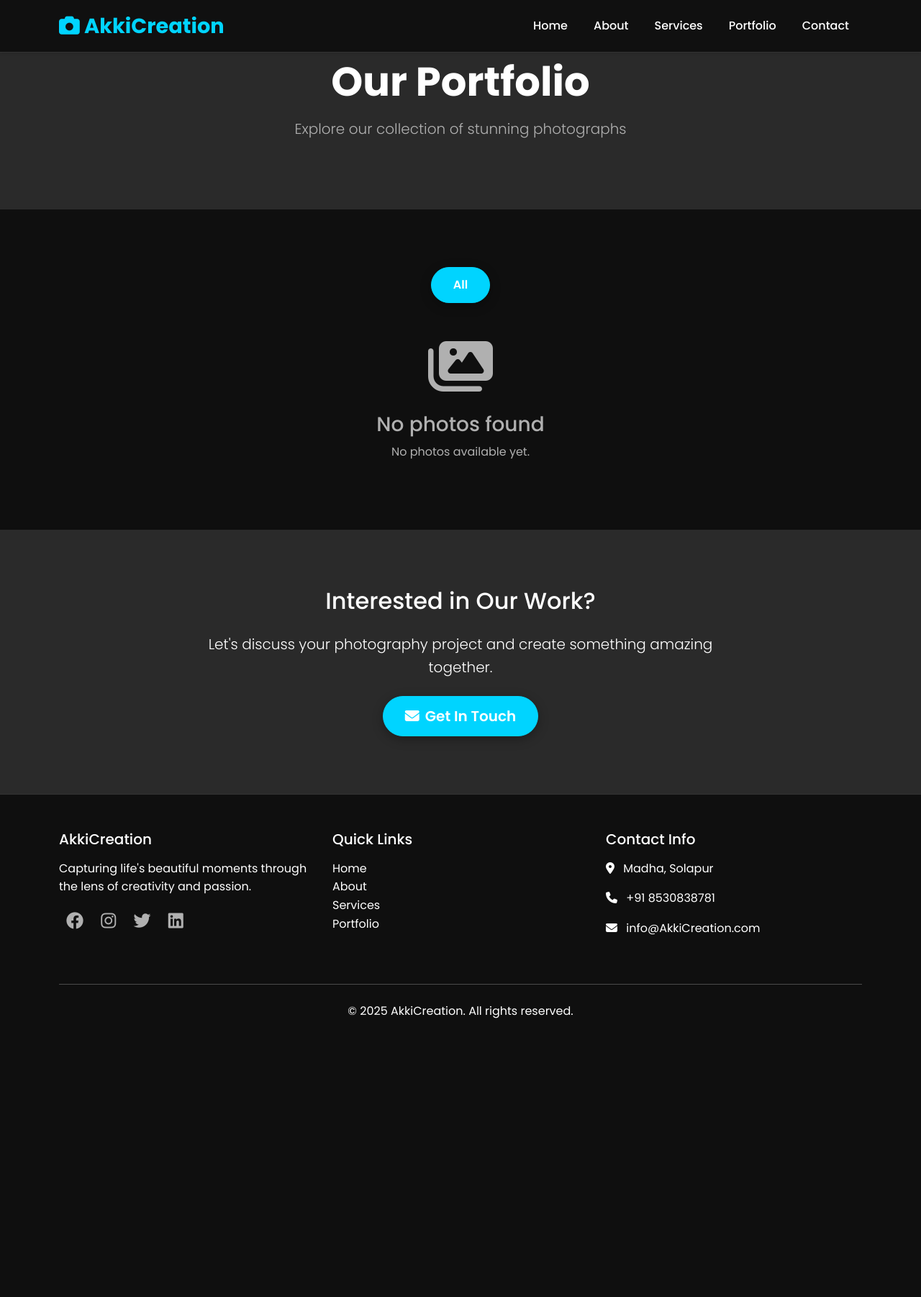
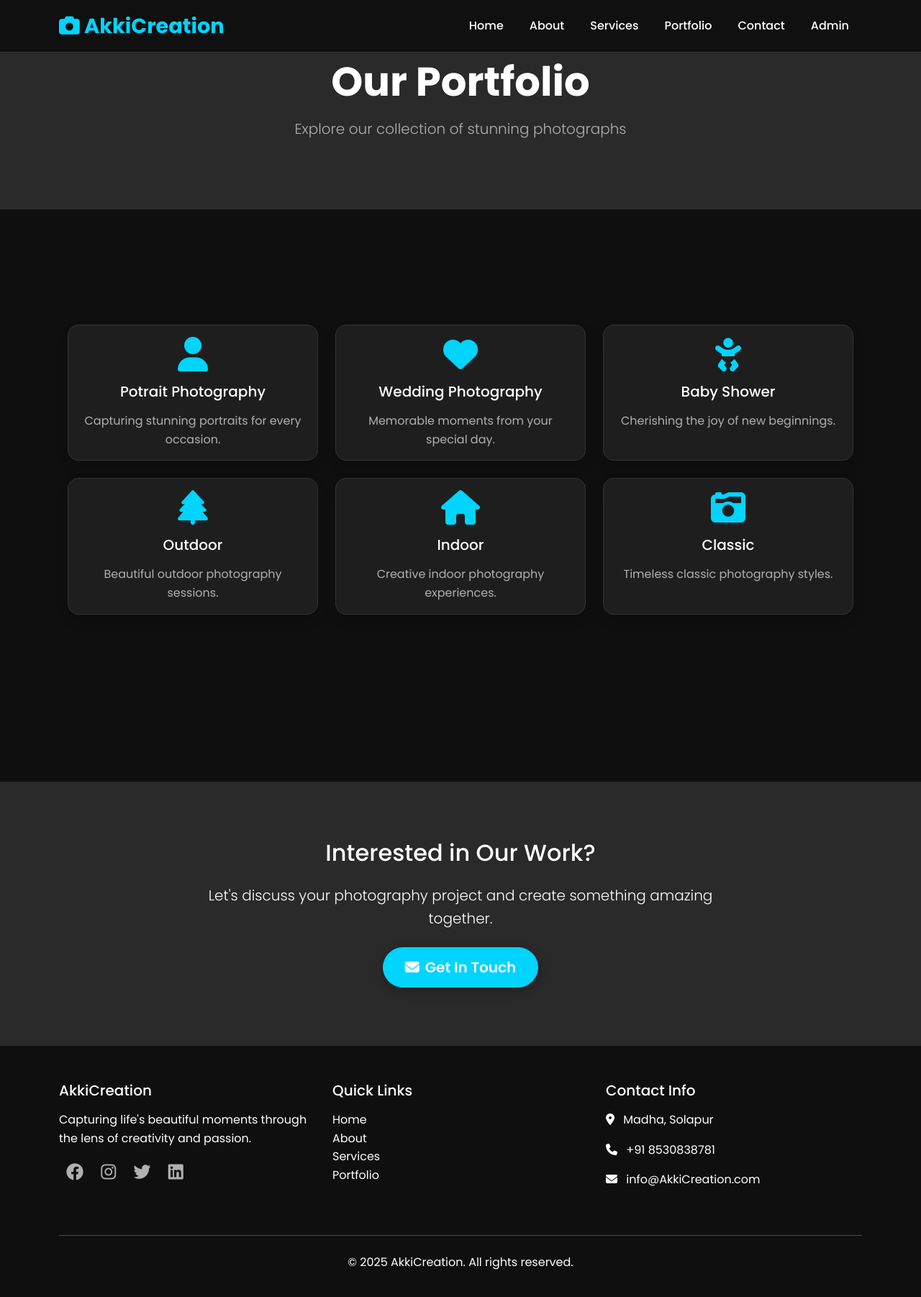
Before and after one commit to Vishal-Ubale2121/Akki, a Django app: page /portfolio/portfolio/ in a window 1280 px wide. Shown: the whole page at 72% size. Before the commit the page ends 1415 px from the top, so only its background shows below. Run offline with Django 5.2, Linux system fonts and the light colour scheme; data that the repository does not hold is empty.

Commit message:
added css

```diff
--- a/portfolio/templates/portfolio/base.html
+++ b/portfolio/templates/portfolio/base.html
@@ -1099,6 +1099,14 @@
                     <li class="nav-item">
                         <a class="nav-link" href="{% url 'portfolio:contact' %}">Contact</a>
                     </li>
+                    <li class="nav-item">
+                        <a class="nav-link" href="{% url 'portfolio:admin' %}">Admin</a>
+                    </li>
+                    {% if request.user.is_authenticated %}
+                        <li class="nav-item">
+                            <a class="nav-link text-danger" href="{% url 'portfolio:admin_logout' %}">Logout</a>
+                        </li>
+                    {% endif %}
                 </ul>
             </div>
         </div>
--- a/portfolio/templates/portfolio/portfolio.html
+++ b/portfolio/templates/portfolio/portfolio.html
@@ -21,82 +21,76 @@
         <div class="row">
             <div class="col-12">
                 <div class="text-center mb-5">
-                    <div class="btn-group" role="group">
-                        <a href="{% url 'portfolio:portfolio' %}"
-                           class="btn {% if not selected_category %}btn-primary{% else %}btn-outline-primary{% endif %}">
-                            All
-                        </a>
-                        {% for category in categories %}
-                        <a href="?category={{ category.id }}"
-                           class="btn {% if selected_category.id == category.id %}btn-primary{% else %}btn-outline-primary{% endif %}">
-                            {{ category.name }}
-                        </a>
-                        {% endfor %}
-                    </div>
+                   <!-- Portfolio Cards Section -->
+                    <section class="section-padding">
+                        <div class="container">
+                            <div class="row justify-content-center align-items-stretch">
+                                <!-- Potrait Photography Card -->
+                                <div class="col-md-4 mb-4 d-flex">
+                                    <div class="card shadow text-center h-100 w-100">
+                                        <div class="card-body">
+                                            <i class="fas fa-user fa-3x mb-3 text-primary"></i>
+                                            <h5 class="card-title mb-3">Potrait Photography</h5>
+                                            <p class="card-text">Capturing stunning portraits for every occasion.</p>
+                                        </div>
+                                    </div>
+                                </div>
+                                <!-- Wedding Photography Card -->
+                                <div class="col-md-4 mb-4 d-flex">
+                                    <div class="card shadow text-center h-100 w-100">
+                                        <div class="card-body">
+                                            <i class="fas fa-heart fa-3x mb-3 text-primary"></i>
+                                            <h5 class="card-title mb-3">Wedding Photography</h5>
+                                            <p class="card-text">Memorable moments from your special day.</p>
+                                        </div>
+                                    </div>
+                                </div>
+                                <!-- Baby Shower Card -->
+                                <div class="col-md-4 mb-4 d-flex">
+                                    <div class="card shadow text-center h-100 w-100">
+                                        <div class="card-body">
+                                            <i class="fas fa-baby fa-3x mb-3 text-primary"></i>
+                                            <h5 class="card-title mb-3">Baby Shower</h5>
+                                            <p class="card-text">Cherishing the joy of new beginnings.</p>
+                                        </div>
+                                    </div>
+                                </div>
+                                <!-- Outdoor Card -->
+                                <div class="col-md-4 mb-4 d-flex">
+                                    <div class="card shadow text-center h-100 w-100">
+                                        <div class="card-body">
+                                            <i class="fas fa-tree fa-3x mb-3 text-primary"></i>
+                                            <h5 class="card-title mb-3">Outdoor</h5>
+                                            <p class="card-text">Beautiful outdoor photography sessions.</p>
+                                        </div>
+                                    </div>
+                                </div>
+                                <!-- Indoor Card -->
+                                <div class="col-md-4 mb-4 d-flex">
+                                   <div class="card shadow text-center h-100 w-100">
+                                        <div class="card-body">
+                                            <i class="fas fa-home fa-3x mb-3 text-primary"></i>
+                                            <h5 class="card-title mb-3">Indoor</h5>
+                                            <p class="card-text">Creative indoor photography experiences.</p>
+                                        </div>
+                                    </div>
+                                </div>
+                                <!-- Classic Card -->
+                                <div class="col-md-4 mb-4 d-flex">
+                                    <div class="card shadow text-center h-100 w-100">
+                                        <div class="card-body">
+                                            <i class="fas fa-camera-retro fa-3x mb-3 text-primary"></i>
+                                            <h5 class="card-title mb-3">Classic</h5>
+                                            <p class="card-text">Timeless classic photography styles.</p>
+                                        </div>
+                                    </div>
+                                </div>
+                            </div>
+                        </div>
+                    </section>
                 </div>
             </div>
         </div>
-
-        <!-- Photo Grid -->
-        {% if page_obj %}
-        <div class="photo-grid">
-            {% for photo in page_obj %}
-            <div class="photo-item">
-                <img src="{{ photo.image.url }}" alt="{{ photo.title }}">
-                <div class="photo-overlay">
-                    <h5>{{ photo.title }}</h5>
-                    <p class="mb-2">{{ photo.description|truncatewords:15 }}</p>
-                    {% if photo.location %}
-                    <p class="mb-2"><i class="fas fa-map-marker-alt me-1"></i>{{ photo.location }}</p>
-                    {% endif %}
-                    <a href="{% url 'portfolio:photo_detail' photo.id %}" class="btn btn-sm btn-primary">View Details</a>
-                </div>
-            </div>
-            {% endfor %}
-        </div>
-
-        <!-- Pagination -->
-        {% if page_obj.has_other_pages %}
-        <nav aria-label="Portfolio pagination" class="mt-5">
-            <ul class="pagination justify-content-center">
-                {% if page_obj.has_previous %}
-                <li class="page-item">
-                    <a class="page-link" href="?page={{ page_obj.previous_page_number }}{% if selected_category %}&category={{ selected_category.id }}{% endif %}">
-                        <i class="fas fa-chevron-left"></i> Previous
-                    </a>
-                </li>
-                {% endif %}
-
-                {% for num in page_obj.paginator.page_range %}
-                    {% if page_obj.number == num %}
-                    <li class="page-item active">
-                        <span class="page-link">{{ num }}</span>
-                    </li>
-                    {% elif num > page_obj.number|add:'-3' and num < page_obj.number|add:'3' %}
-                    <li class="page-item">
-                        <a class="page-link" href="?page={{ num }}{% if selected_category %}&category={{ selected_category.id }}{% endif %}">{{ num }}</a>
-                    </li>
-                    {% endif %}
-                {% endfor %}
-
-                {% if page_obj.has_next %}
-                <li class="page-item">
-                    <a class="page-link" href="?page={{ page_obj.next_page_number }}{% if selected_category %}&category={{ selected_category.id }}{% endif %}">
-                        Next <i class="fas fa-chevron-right"></i>
-                    </a>
-                </li>
-                {% endif %}
-            </ul>
-        </nav>
-        {% endif %}
-
-        {% else %}
-        <div class="text-center">
-            <i class="fas fa-images fa-5x text-muted mb-4"></i>
-            <h3 class="text-muted">No photos found</h3>
-            <p class="text-muted">{% if selected_category %}No photos in this category yet.{% else %}No photos available yet.{% endif %}</p>
-        </div>
-        {% endif %}
     </div>
 </section>
 
--- a/portfolio/urls.py
+++ b/portfolio/urls.py
@@ -5,9 +5,16 @@ app_name = 'portfolio'
 
 urlpatterns = [
     path('', views.home, name='home'),
+
+    path("admin-login/", views.admin_login, name="admin_login"),
+    path("admin-logout/", views.admin_logout, name="admin_logout"),
+    path("admin-dashboard/", views.admin_dashboard, name="admin_dashboard"),
+    #path("admin-logout/", views.admin_logout, name="admin_login"),
+
     path('portfolio/', views.portfolio, name='portfolio'),
     path('photo/<int:photo_id>/', views.photo_detail, name='photo_detail'),
     path('about/', views.about, name='about'),
     path('contact/', views.contact, name='contact'),
+    path('Admin/', views.admin_login, name='admin'),
     path('services/', views.services, name='services'),
 ]
--- a/portfolio/views.py
+++ b/portfolio/views.py
@@ -3,8 +3,11 @@ from django.contrib import messages
 from django.core.paginator import Paginator
 from .models import Photo, Category, Contact, Testimonial
 from .forms import ContactForm
+from django.contrib.auth import authenticate, login, logout
+from django.contrib.auth.decorators import login_required, user_passes_test
 
-# Create your views here.
+
+# ----------------- Public Views -----------------
 
 def home(request):
     featured_photos = Photo.objects.filter(featured=True)[:6]
@@ -18,6 +21,7 @@ def home(request):
     }
     return render(request, 'portfolio/home.html', context)
 
+
 def portfolio(request):
     category_id = request.GET.get('category')
     if category_id:
@@ -29,7 +33,6 @@ def portfolio(request):
 
     categories = Category.objects.all()
 
-    # Pagination
     paginator = Paginator(photos, 12)
     page_number = request.GET.get('page')
     page_obj = paginator.get_page(page_number)
@@ -41,6 +44,7 @@ def portfolio(request):
     }
     return render(request, 'portfolio/portfolio.html', context)
 
+
 def photo_detail(request, photo_id):
     photo = get_object_or_404(Photo, id=photo_id)
     related_photos = Photo.objects.filter(category=photo.category).exclude(id=photo.id)[:4]
@@ -51,12 +55,14 @@ def photo_detail(request, photo_id):
     }
     return render(request, 'portfolio/photo_detail.html', context)
 
+
 def about(request):
     testimonials = Testimonial.objects.all()
     context = {
         'testimonials': testimonials,
     }
     return render(request, 'portfolio/about.html', context)
+
 
 def contact(request):
     if request.method == 'POST':
@@ -73,9 +79,56 @@ def contact(request):
     }
     return render(request, 'portfolio/contact.html', context)
 
+
 def services(request):
     categories = Category.objects.all()
     context = {
         'categories': categories,
     }
     return render(request, 'portfolio/services.html', context)
+
+
+# ----------------- Admin Views -----------------
+
+def is_admin_user(user):
+    return user.is_staff and user.is_active
+
+
+def admin_login(request):
+    if request.user.is_authenticated and request.user.is_staff:
+        return redirect('portfolio:admin_dashboard')
+
+    if request.method == 'POST':
+        username = request.POST.get('username')
+        password = request.POST.get('password')
+        user = authenticate(request, username=username, password=password)
+
+        if user and is_admin_user(user):
+            login(request, user)
+            return redirect('portfolio:admin_dashboard')
+        else:
+            messages.error(request, 'Invalid credentials or not an admin user')
+
+    return render(request, 'portfolio/admin_login.html')
+
+
+@login_required
+@user_passes_test(is_admin_user)
+def admin_dashboard(request):
+    # Example: show some stats in dashboard
+    total_photos = Photo.objects.count()
+    total_categories = Category.objects.count()
+    total_contacts = Contact.objects.count()
+
+    context = {
+        'total_photos': total_photos,
+        'total_categories': total_categories,
+        'total_contacts': total_contacts,
+    }
+    return render(request, 'portfolio/admin_dashboard.html', context)
+
+
+@login_required
+def admin_logout(request):
+    logout(request)
+    return redirect('portfolio:admin_login')
--- a/requirements.txt
+++ b/requirements.txt
@@ -4,3 +4,7 @@ gunicorn==21.2.0
 whitenoise==6.6.0
 dj-database-url==2.2.0
 psycopg2-binary==2.9.9
+django-mssql-backend
+pyodbc
+ipdb
+mssql-django
```
Also changed, not shown: myproject/settings.py (+21 -5 lines), portfolio/templates/portfolio/admin_dashboard.html (added, +56 -0 lines), portfolio/templates/portfolio/admin_login.html (added, +39 -0 lines).
